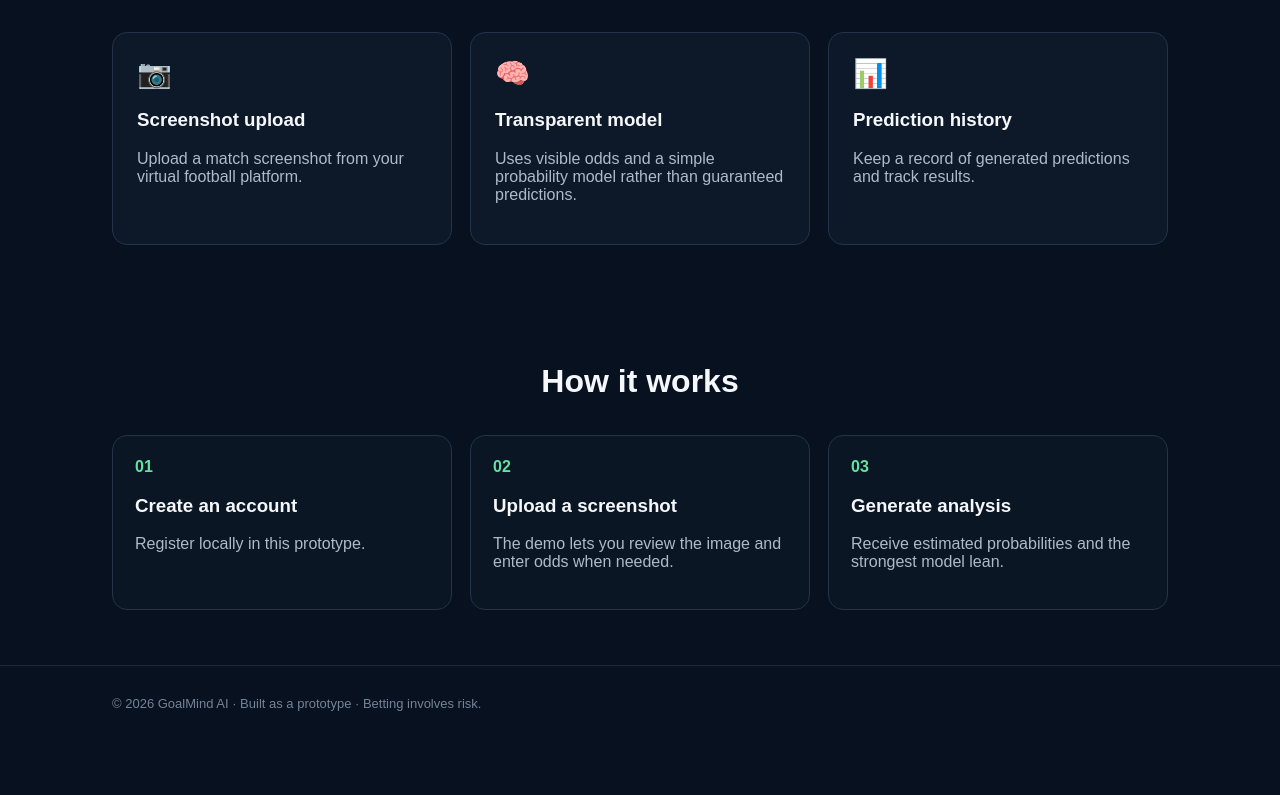
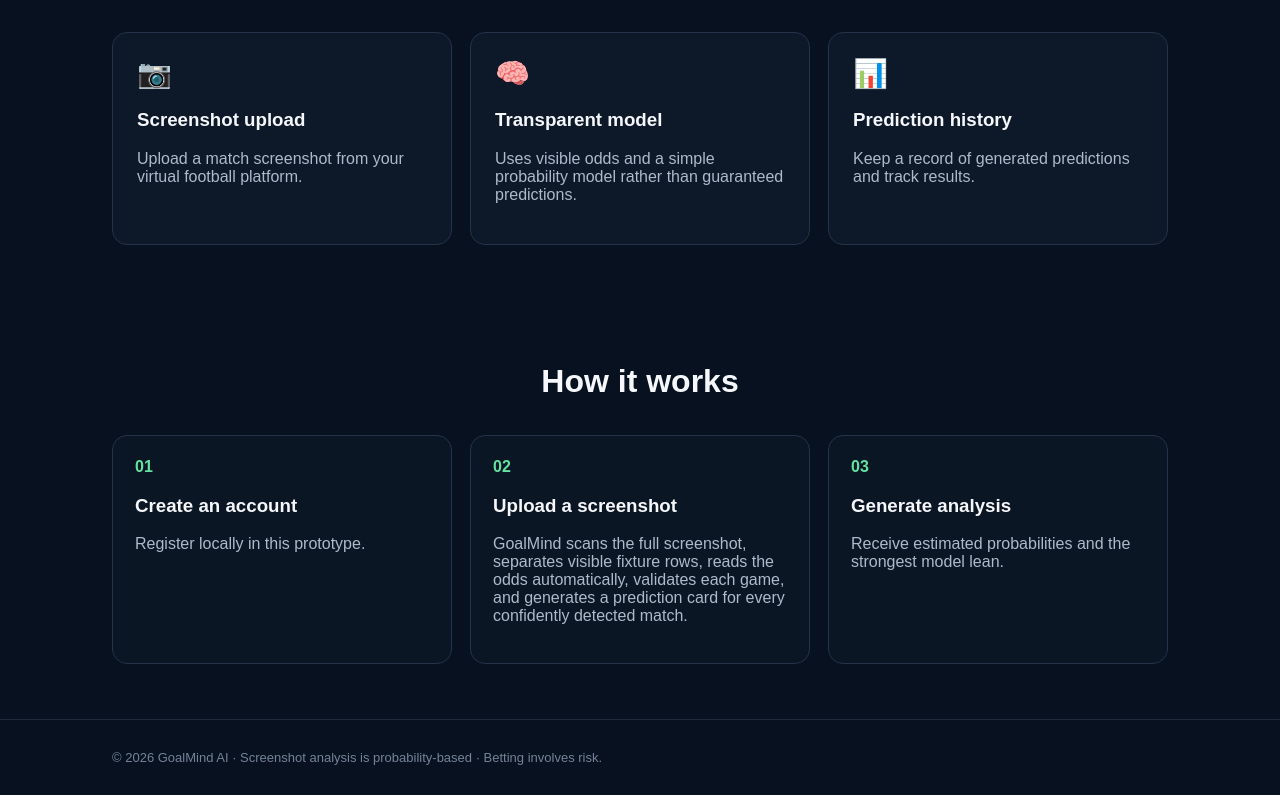
Before and after one commit to bry5jmfw65-debug/Goal-mind, a plain HTML site: page index.html in a window 1280 px wide. Shown: the part 714-1509 px from the top of the page. Before the commit the page ends 1455 px from the top, so only its background shows below. Drawn offline with Linux system fonts and the light colour scheme.

Commit message:
Update index.html

```diff
--- a/index.html
+++ b/index.html
@@ -67,13 +67,13 @@ label{display:block;margin:13px 0 6px;color:#c8d0dc;font-size:13px}input{width:1
 <div class="section-title"><h2>How it works</h2></div>
 <div class="steps">
 <div class="step"><div class="num">01</div><h3>Create an account</h3><p class="muted">Register locally in this prototype.</p></div>
-<div class="step"><div class="num">02</div><h3>Upload a screenshot</h3><p class="muted">The demo lets you review the image and enter odds when needed.</p></div>
+<div class="step"><div class="num">02</div><h3>Upload a screenshot</h3><p class="muted">GoalMind scans the full screenshot, separates visible fixture rows, reads the odds automatically, validates each game, and generates a prediction card for every confidently detected match.</p></div>
 <div class="step"><div class="num">03</div><h3>Generate analysis</h3><p class="muted">Receive estimated probabilities and the strongest model lean.</p></div>
 </div>
 </section>
 </main>
 
-<footer><div class="wrap">© 2026 GoalMind AI · Built as a prototype · Betting involves risk.</div></footer>
+<footer><div class="wrap">© 2026 GoalMind AI · Screenshot analysis is probability-based · Betting involves risk.</div></footer>
 
 <div class="modal" id="authModal">
 <div class="box">
```
